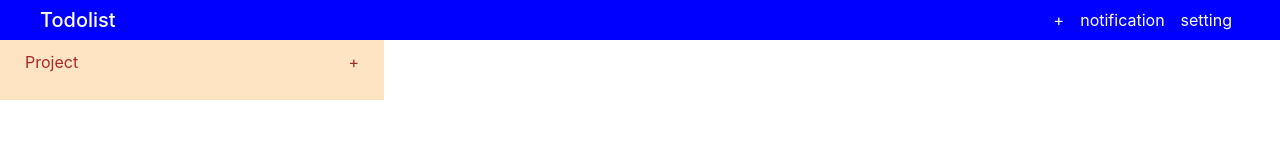
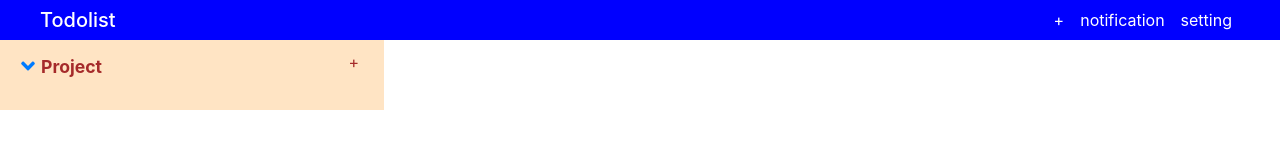
Before and after one commit to MFahadUmer/todolist, a website built with webpack: page dist/index.html in a window 1280 px wide. Built offline with nearby package versions, Linux system fonts and the light colour scheme.

Commit message:
add toggle for projects

```diff
--- a/package.json
+++ b/package.json
@@ -20,6 +20,11 @@
   },
   "homepage": "https://github.com/MFahadUmer/todolist#readme",
   "devDependencies": {
+    "@fortawesome/fontawesome-free": "^5.14.0",
+    "@fortawesome/fontawesome-svg-core": "^1.2.30",
+    "@fortawesome/free-brands-svg-icons": "^5.14.0",
+    "@fortawesome/free-regular-svg-icons": "^5.14.0",
+    "@fortawesome/free-solid-svg-icons": "^5.14.0",
     "css-loader": "^4.3.0",
     "exports-loader": "^1.1.0",
     "file-loader": "^6.1.0",
--- a/src/body.js
+++ b/src/body.js
@@ -1,3 +1,11 @@
+import { library, dom } from '@fortawesome/fontawesome-svg-core'
+import { fas } from '@fortawesome/free-solid-svg-icons'
+import { far } from '@fortawesome/free-regular-svg-icons'
+import { fab } from '@fortawesome/free-brands-svg-icons'
+
+library.add(fas, far, fab)
+dom.i2svg()
+
 const bodyModule = (() => {
   const createBody = () => {
     const toDoBody = document.createElement('div');
@@ -11,7 +19,30 @@ const bodyModule = (() => {
     right.setAttribute('class', 'right-body')
     const project = document.createElement('div');
     project.setAttribute('class', 'projectStyles');
-    project.innerHTML= `<div class="project-section"><p>Project</p> <p>+</p></div>`;
+    project.innerHTML = `
+    <div>
+      <div class="project-section">
+        <div class='d-flex align-items-center'>
+          <p><a data-toggle="collapse" href="#collapseExample" role="button" aria-expanded="false"
+              aria-controls="collapseExample">
+              <i class="fas fa-angle-right fa-2x"></i>
+            </a></p>
+          <p class='project-p'> Project</p>
+        </div>
+        <div>
+          <p>+</p>
+        </div>
+      </div>
+      <div>
+        <div class="collapse" id="collapseExample">
+          <div class="card card-body">
+            Anim pariatur cliche reprehenderit, enim eiusmod high life accusamus terry richardson ad squid. Nihil anim
+            keffiyeh
+            helvetica, craft beer labore wes anderson cred nesciunt sapiente ea proident.
+          </div>
+        </div>
+      </div>
+  </div>`;
     left.appendChild(project);
     toDoBody.appendChild(left);
     toDoBody.appendChild(right);
--- a/src/index.js
+++ b/src/index.js
@@ -1,5 +1,9 @@
 import 'bootstrap/dist/js/bootstrap.bundle.min';
 import 'bootstrap/dist/css/bootstrap.min.css';
+import '@fortawesome/fontawesome-free/js/fontawesome'
+import '@fortawesome/fontawesome-free/js/solid'
+import '@fortawesome/fontawesome-free/js/regular'
+import '@fortawesome/fontawesome-free/js/brands'
 import './style.css';
 import tasks from "./task";
 import addAndDisplay from "./storage";
--- a/src/style.css
+++ b/src/style.css
@@ -42,7 +42,7 @@
   width: 100%;
   display: flex;
   justify-content: space-between;
-  padding:10px 25px;
+  padding: 10px 25px;
 }
 
 .addProject {
@@ -58,12 +58,12 @@
   margin: auto;
 }
 
-.bell-item, .setting-item{
+.bell-item,
+.setting-item {
   color: white;
   text-decoration: none;
   padding-right: 1em;
 }
-
 
 .plus {
   color: white;
@@ -71,6 +71,18 @@
   padding-right: 1em;
 }
 
-.bell-item:hover, .plus:hover, .setting-item:hover {
+.bell-item:hover,
+.plus:hover,
+.setting-item:hover {
   text-decoration: none;
 }
+
+.fa-angle-right {
+  padding-top: 10px;
+  transform: rotate(90deg);
+}
+
+.project-p {
+  font-weight: bold;
+  font-size: 1.1em;
+}
```
Also changed, not shown: dist/index.html, 2 other files.
